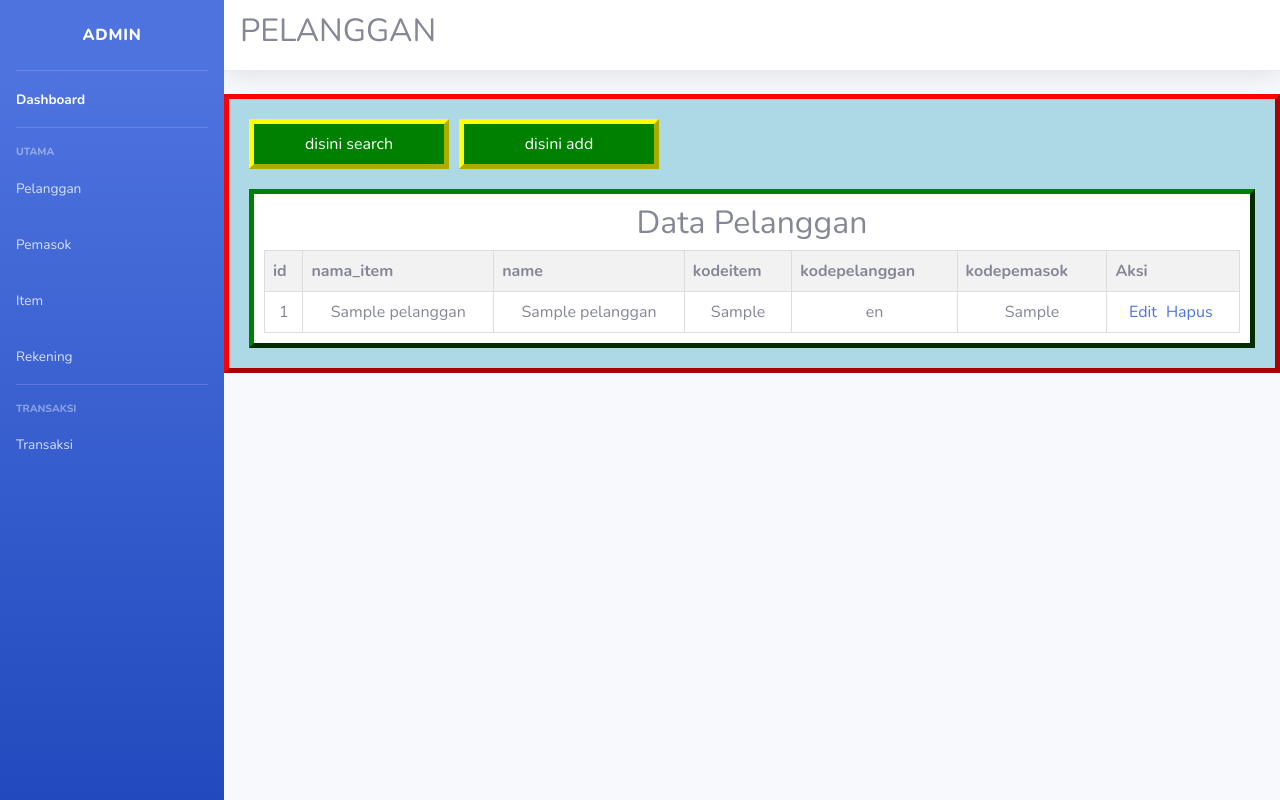
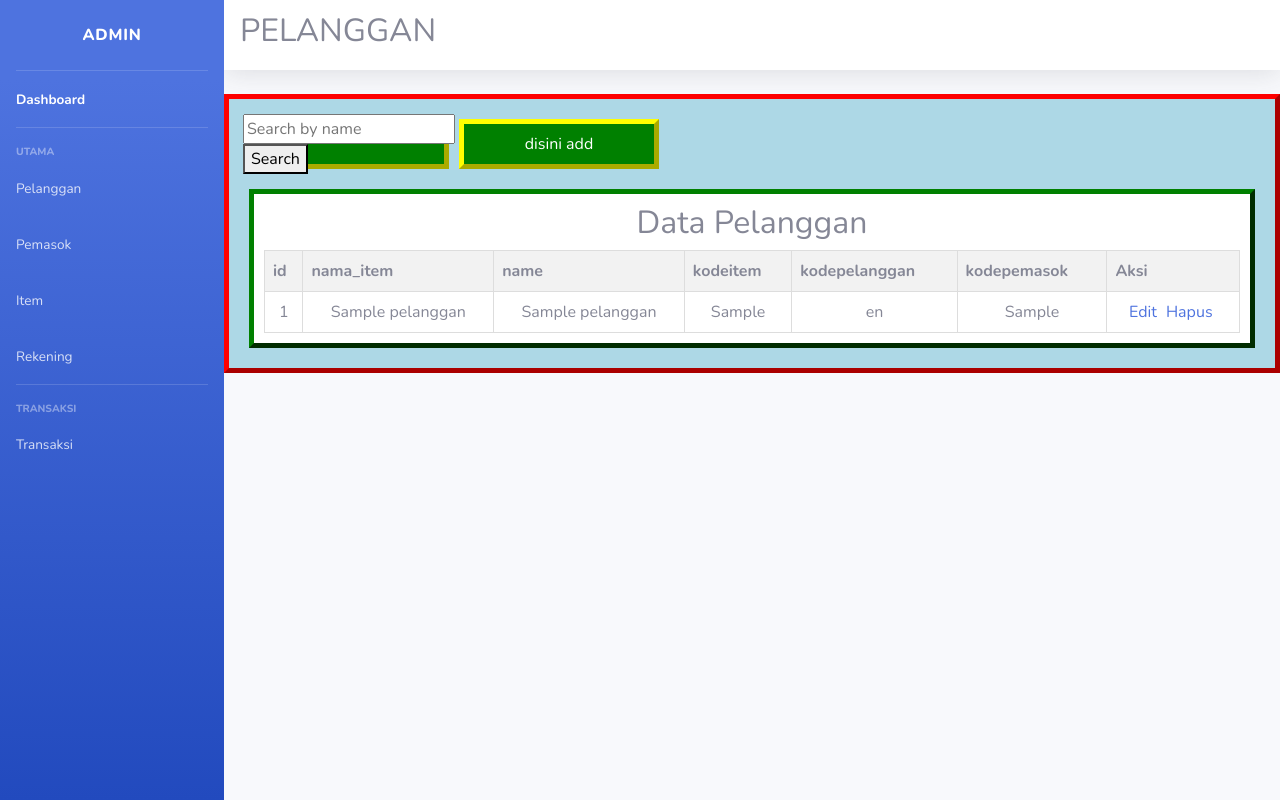
Before and after one commit to nukemastah/Project_PWEB, a PHP site: page /Pelanggan.php in a window 1280 px wide. Run offline with PHP 8.4, Linux system fonts and the light colour scheme; tables that the repository leaves empty or names only in its code hold one stand-in row (values such as "Sample post").

Commit message:
menambah fitur search di pelanggan

```diff
--- a/webadmin/Pelanggan.php
+++ b/webadmin/Pelanggan.php
@@ -112,13 +112,28 @@
                 <!-- KONTEN KITA -->
                 <div class="pasang-konten">
                     <div class="button-container">
-                        <div class="tombol-fungsi">disini search</div>
-                        <div class="tombol-fungsi">disini add</div>
-                    </div>
-                    <!-- TAMPIL TABEL -->
-                    <div class="kontentabel">
+                        <div class="tombol-fungsi">
+
+                            <form method="POST" action="">
+                                <input type="text" name="search" placeholder="Search by name">
+                                <button type="submit">Search</button>
+                            </form>
+
+                            </div>
+                            <div class="tombol-fungsi">disini add</div>
+                        </div>
+                        <!-- TAMPIL TABEL -->
+                        <div class="kontentabel">
                         <h2>Data Pelanggan</h2>
+
                         <?php
+                        // Database connection
+                        $servername = "localhost";
+                        $username = "root";
+                        $password = "";
+                        $dbname = "project_pweb";
+                        $conn = new mysqli($servername, $username, $password, $dbname);
+
                         // Database connection
                         $servername = "localhost";
                         $username = "root";
@@ -131,28 +146,34 @@
                             die("Koneksi gagal: " . $conn->connect_error);
                         }
 
-                        // SQL query
-                        $sql_pelanggan = "SELECT * FROM pelanggan";
-                        $result_pelanggan = $conn->query($sql_pelanggan);
+                        // Handle search
+                        $search = isset($_POST['search']) ? $_POST['search'] : '';
 
-                        if (!$result_pelanggan) {
-                            die("Error dalam query SQL: " . $conn->error);
+                        if (!empty($search)) {
+                            $sql = $conn->prepare("SELECT * FROM pelanggan WHERE namapelanggan LIKE ?");
+                            $likeSearch = "%" . $search . "%";
+                            $sql->bind_param("s", $likeSearch);
+                            $sql->execute();
+                            $result = $sql->get_result();
+                        } else {
+                            $sql_pelanggan = "SELECT * FROM pelanggan";
+                            $result = $conn->query($sql_pelanggan);
                         }
 
                         // Display table
-                        if ($result_pelanggan->num_rows > 0) {
+                        if ($result->num_rows > 0) {
                             echo '<table>
                                     <thead>
                                         <tr>';
                             // Table headers
-                            $fields_pelanggan = $result_pelanggan->fetch_fields();
+                            $fields_pelanggan = $result->fetch_fields();
                             foreach ($fields_pelanggan as $field) {
                                 echo "<th>{$field->name}</th>";
                             }
                             echo "<th>Aksi</th></tr></thead><tbody>";
 
                             // Table rows
-                            while ($row = $result_pelanggan->fetch_assoc()) {
+                            while ($row = $result->fetch_assoc()) {
                                 echo "<tr>";
                                 foreach ($row as $key => $value) {
                                     echo "<td>$value</td>";
@@ -167,6 +188,35 @@
                         } else {
                             echo "<p>Tidak ada data ditemukan</p>";
                         }
+
+                        // Display table [UNTUK TABEL]
+                        // if ($result_pelanggan->num_rows > 0) {
+                        //     echo '<table>
+                        //             <thead>
+                        //                 <tr>';
+                        //     // Table headers
+                        //     $fields_pelanggan = $result_pelanggan->fetch_fields();
+                        //     foreach ($fields_pelanggan as $field) {
+                        //         echo "<th>{$field->name}</th>";
+                        //     }
+                        //     echo "<th>Aksi</th></tr></thead><tbody>";
+
+                        //     // Table rows
+                        //     while ($row = $result_pelanggan->fetch_assoc()) {
+                        //         echo "<tr>";
+                        //         foreach ($row as $key => $value) {
+                        //             echo "<td>$value</td>";
+                        //         }
+                        //         echo "<td class='actions'>
+                        //                 <a class='edit' href='?action=edit&kodepelanggan={$row['kodepelanggan']}'>Edit</a>
+                        //                 <a class='delete' href='?action=hapus&kodepelanggan={$row['kodepelanggan']}' onclick='return confirm(\"Anda yakin ingin menghapus data ini?\");'>Hapus</a>
+                        //             </td>";
+                        //         echo "</tr>";
+                        //     }
+                        //     echo '</tbody></table>';
+                        // } else {
+                        //     echo "<p>Tidak ada data ditemukan</p>";
+                        // }
 
                         // Close connection
                         $conn->close();
```
